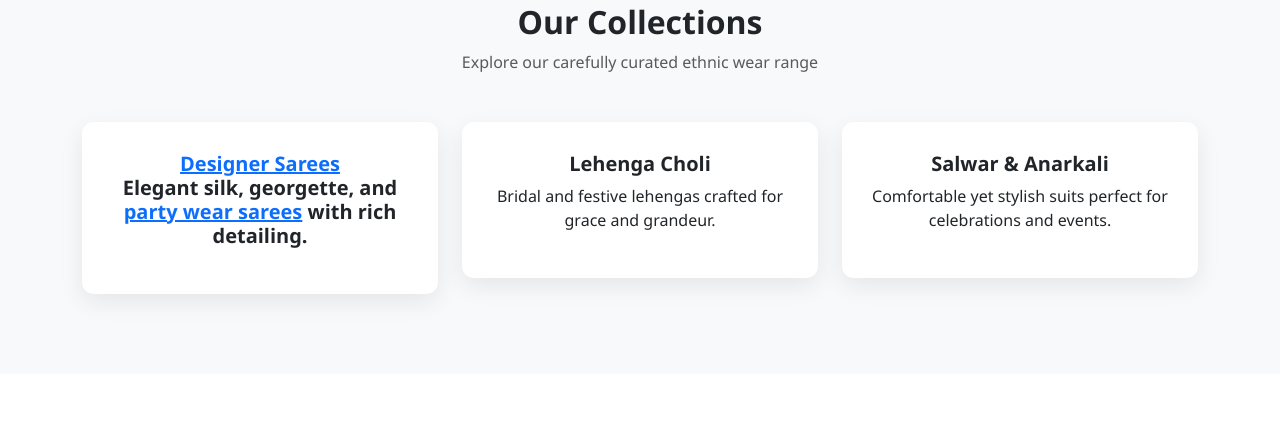
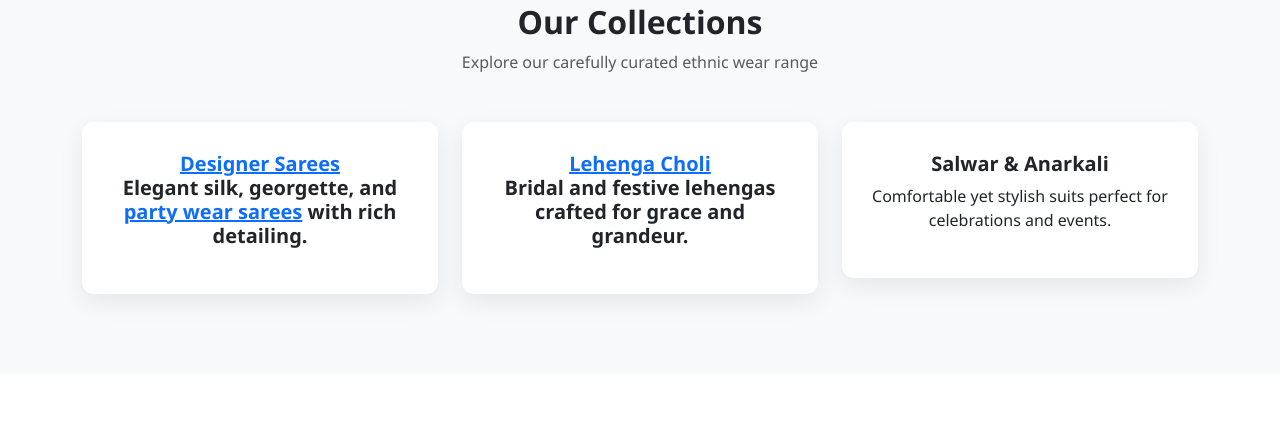
Before and after one commit to fashionwebzlink/fashionwebzlink.github.com, a plain HTML site: page index.html in a window 1280 px wide. Shown: the part 978-1410 px from the top of the page. Drawn offline with nearby package versions, Linux system fonts and the light colour scheme.

Commit message:
Update index.html

```diff
--- a/index.html
+++ b/index.html
@@ -103,7 +103,7 @@
       </div>
       <div class="col-md-4">
         <div class="icon-box text-center">
-          <h5 class="fw-bold">Lehenga Choli</h5>
+          <h5 class="fw-bold"><a href="https://www.fashionwebz.com/lehenga-choli">Lehenga Choli</a>
           <p>Bridal and festive lehengas crafted for grace and grandeur.</p>
         </div>
       </div>
```
